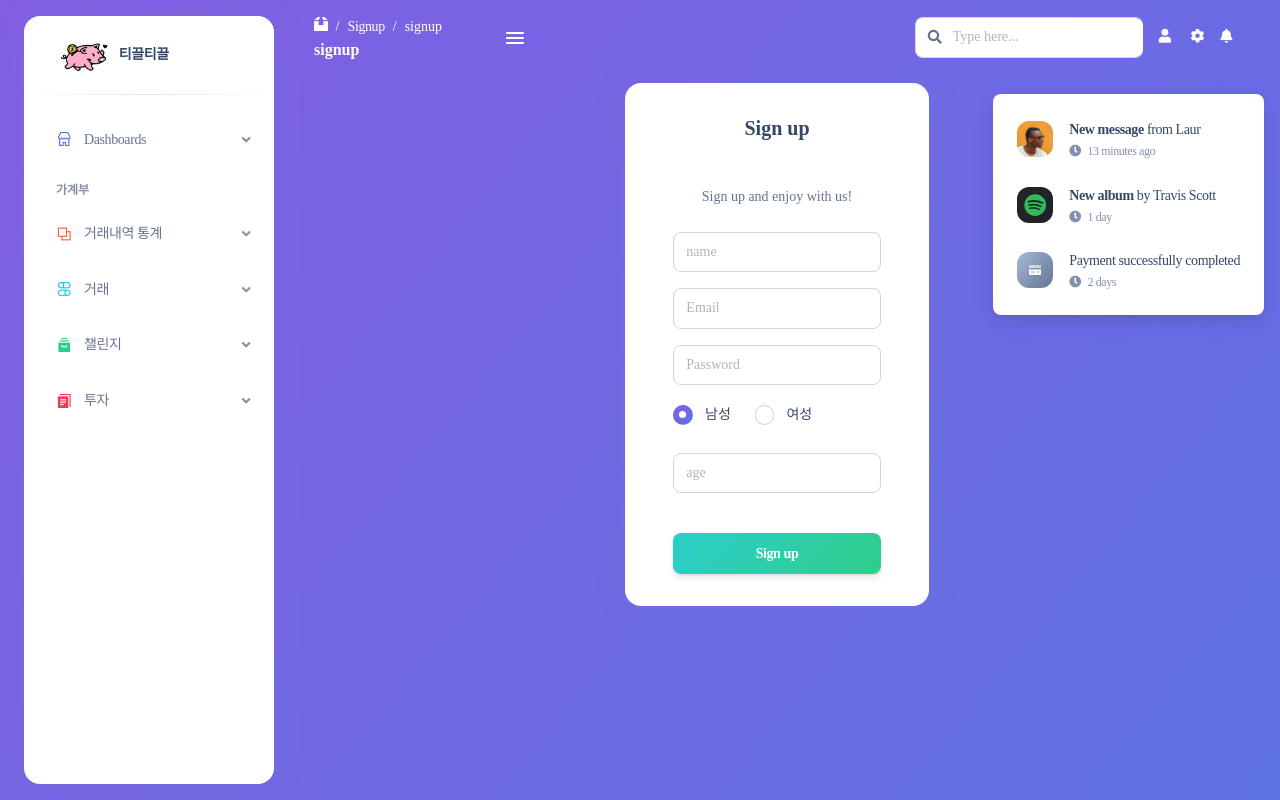
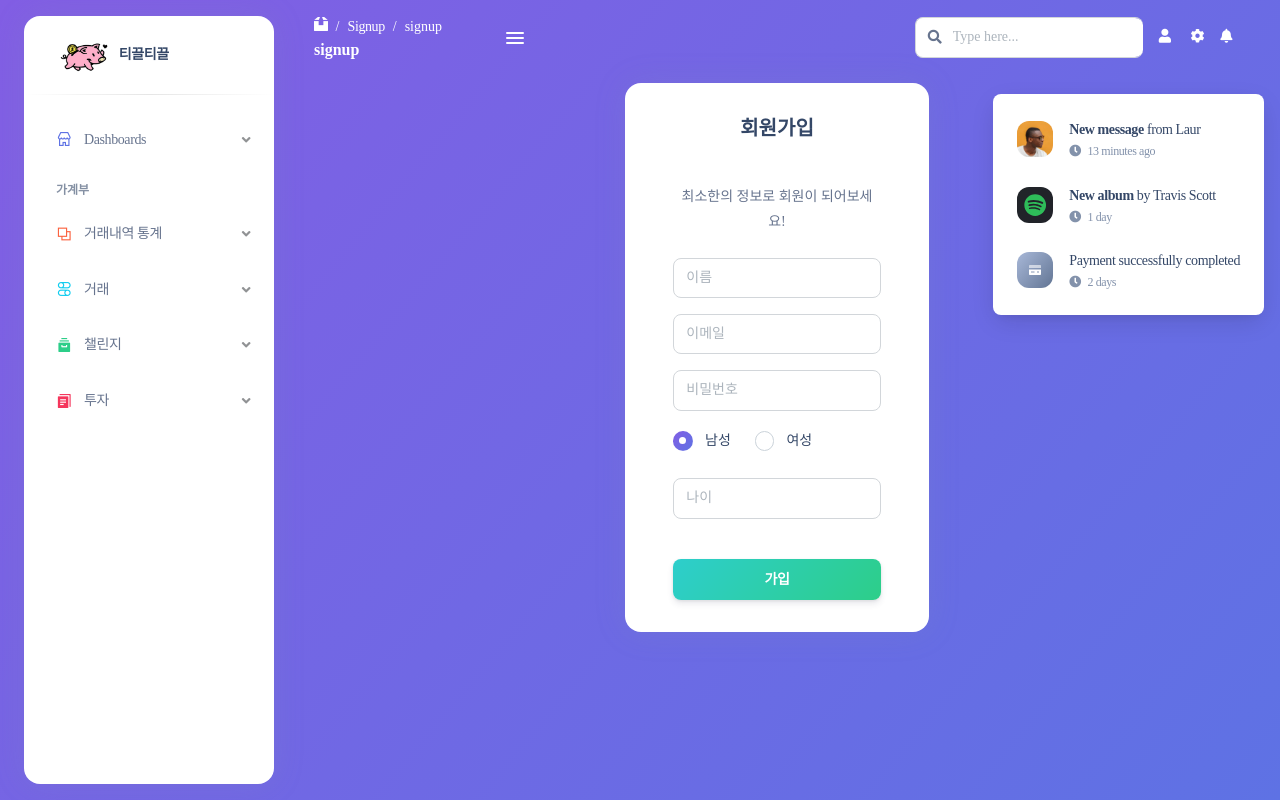
Before and after one commit to Hongse0/tickle-tickle, a Vue app in the folder tickle-tickle/: page /signup in a window 1280 px wide. Built offline with nearby package versions, Linux system fonts and the light colour scheme; a web font is replaced by a local one; what vue-sweetalert2, vue-tilt.js would draw is missing.

Commit message:
곽민지/회원가입 UI 한글 변경

```diff
--- a/tickle-tickle/src/views/login/SignUp.vue
+++ b/tickle-tickle/src/views/login/SignUp.vue
@@ -42,24 +42,24 @@ const signup = async () => {
         <div class="col-lg-4 col-md-7 mt-2">
           <div class="card border-0 mb-0">
             <div class="card-header bg-transparent">
-              <h5 class="text-dark text-center mt-2 mb-3">Sign up</h5>
+              <h5 class="text-dark text-center mt-2 mb-3">회원가입</h5>
               <div class="btn-wrapper text-center"></div>
             </div>
             <div class="card-body px-lg-5 pt-0">
               <div class="text-center text-muted mb-4">
-                <small>Sign up and enjoy with us!</small>
+                <small>최소한의 정보로 회원이 되어보세요!</small>
               </div>
               <form @submit.prevent="signup" role="form" class="text-start">
                 <div class="mb-3">
-                  <argon-input v-model="name" id="name" type="name" placeholder="name" aria-label="name"
+                  <argon-input v-model="name" id="name" type="name" placeholder="이름" aria-label="name"
                     :isRequired="true" />
                 </div>
                 <div class="mb-3">
-                  <argon-input v-model="email" id="email" type="email" placeholder="Email" aria-label="Email"
+                  <argon-input v-model="email" id="email" type="email" placeholder="이메일" aria-label="Email"
                     :isRequired="true" />
                 </div>
                 <div class="mb-3">
-                  <argon-input v-model="password" id="password" type="password" placeholder="Password"
+                  <argon-input v-model="password" id="password" type="password" placeholder="비밀번호"
                     aria-label="Password" :isRequired="true" />
                 </div>
                 <div class="row my-3">
@@ -79,12 +79,12 @@ const signup = async () => {
                   </div>
                 </div>
                 <div class="mb-3">
-                  <argon-input v-model="age" id="age" type="number" placeholder="age" aria-label="age"
+                  <argon-input v-model="age" id="age" type="number" placeholder="나이" aria-label="age"
                     :isRequired="true" />
                 </div>
                 <div class="text-center">
                   <argon-button type="submit" color="success" variant="gradient" full-width class="my-4 mb-2">
-                    Sign up
+                    가입
                   </argon-button>
                 </div>
               </form>
```
